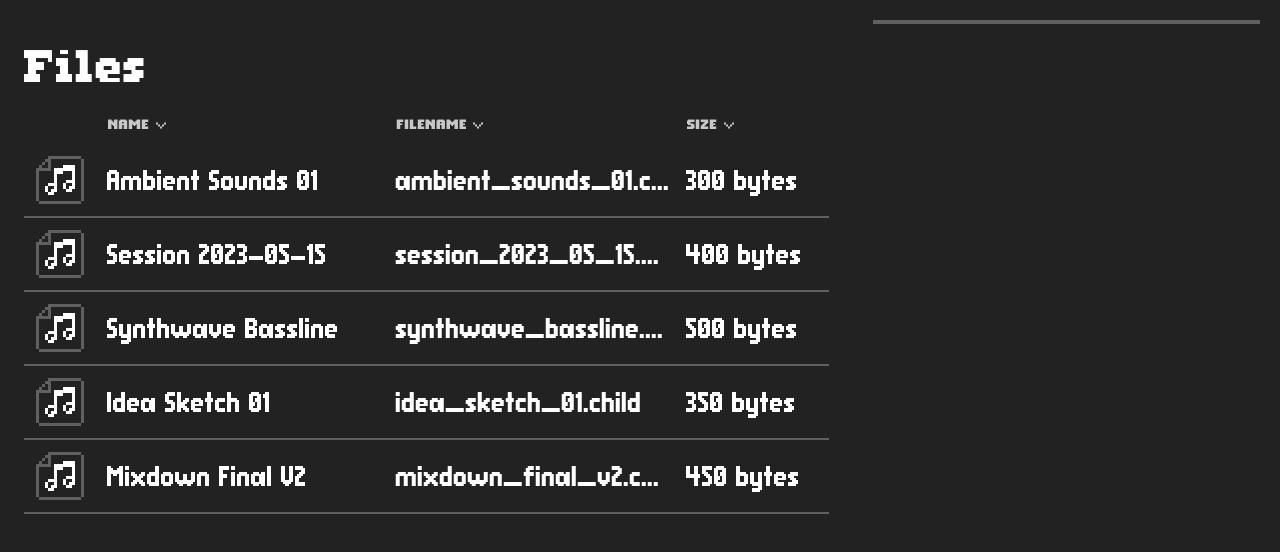
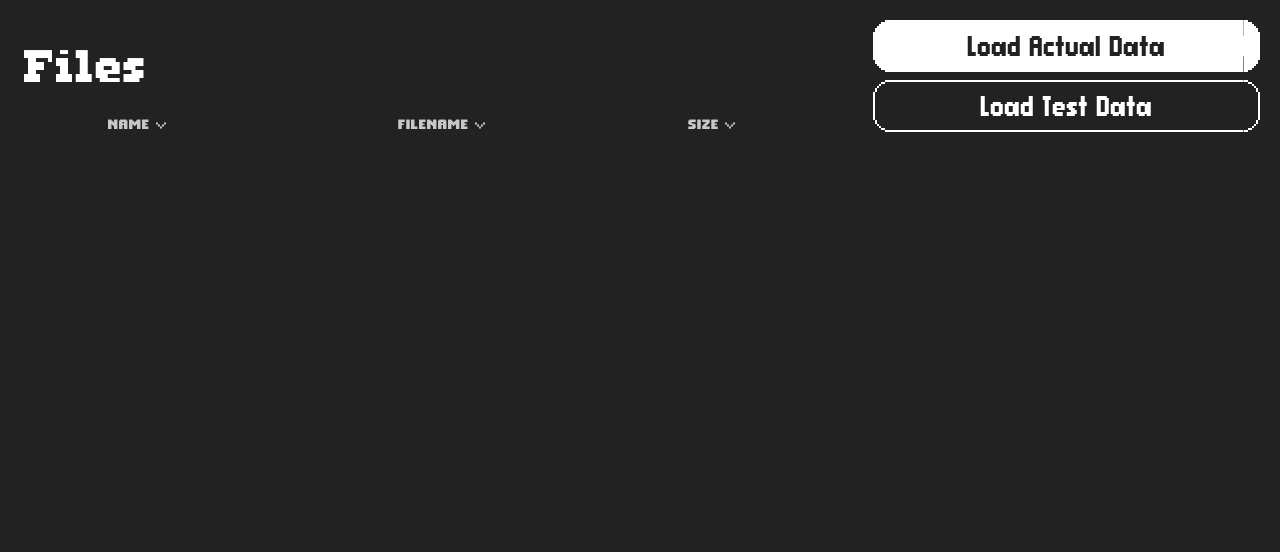
Before and after one commit to kaihenthorniwane/stepchild-dashboard, a Next.js app: page / in a window 1280 px wide. Shown: the top 552 px of the page. Built offline with nearby package versions, Linux system fonts and the light colour scheme.

Commit message:
add buttons for actual data and test data

```diff
--- a/src/app/page.tsx
+++ b/src/app/page.tsx
@@ -1,27 +1,17 @@
 "use client";
-import { useEffect } from "react";
 import { useFiles } from "./context/FilesContext";
-import { loadTestData } from "@/stepchild_interface/test_data_functions";
 import FilesPanel from "./panels/FilesPanel";
+import EmptyStatePanel from "./panels/EmptyStatePanel";
 
 export default function Home() {
-  const { state, dispatch } = useFiles();
-
-  useEffect(() => {
-    const fetchData = async () => {
-      const files = await loadTestData();
-      dispatch({ type: "SET_FILES", payload: files });
-    };
-
-    fetchData();
-  }, [dispatch]);
+  const { state } = useFiles();
 
   return (
     <div className="fixed left-0 top-0 right-0 bottom-0 flex flex-col min-h-0">
       <div className="flex flex-col md:grid md:grid-cols-[2fr,1fr] h-full w-full">
         <FilesPanel files={state.files} />
         <div className="p-5 min-h-0 min-w-0">
-          <div className="border-2 border-textTertiary"></div>
+          <EmptyStatePanel />
         </div>
       </div>
     </div>
--- /dev/null
+++ b/src/app/panels/EmptyStatePanel.tsx
@@ -0,0 +1,28 @@
+import { loadTestData } from "@/stepchild_interface/test_data_functions";
+import PixelButton from "../components/button/PixelButton";
+import { useFiles } from "../context/FilesContext";
+import { loadDataFromStepChild } from "@/stepchild_interface/data_functions";
+
+export default function EmptyStatePanel() {
+  const { dispatch } = useFiles();
+  const fetchTestData = async () => {
+    const files = await loadTestData();
+    dispatch({ type: "SET_FILES", payload: files });
+  };
+
+  const fetchActualData = async () => {
+    const files = await loadDataFromStepChild();
+    dispatch({ type: "SET_FILES", payload: files });
+  };
+
+  return (
+    <div className="flex flex-col gap-2">
+      <PixelButton onClick={fetchActualData} mode="fill">
+        Load Actual Data
+      </PixelButton>
+      <PixelButton onClick={fetchTestData} mode="outline">
+        Load Test Data
+      </PixelButton>
+    </div>
+  );
+}
```
